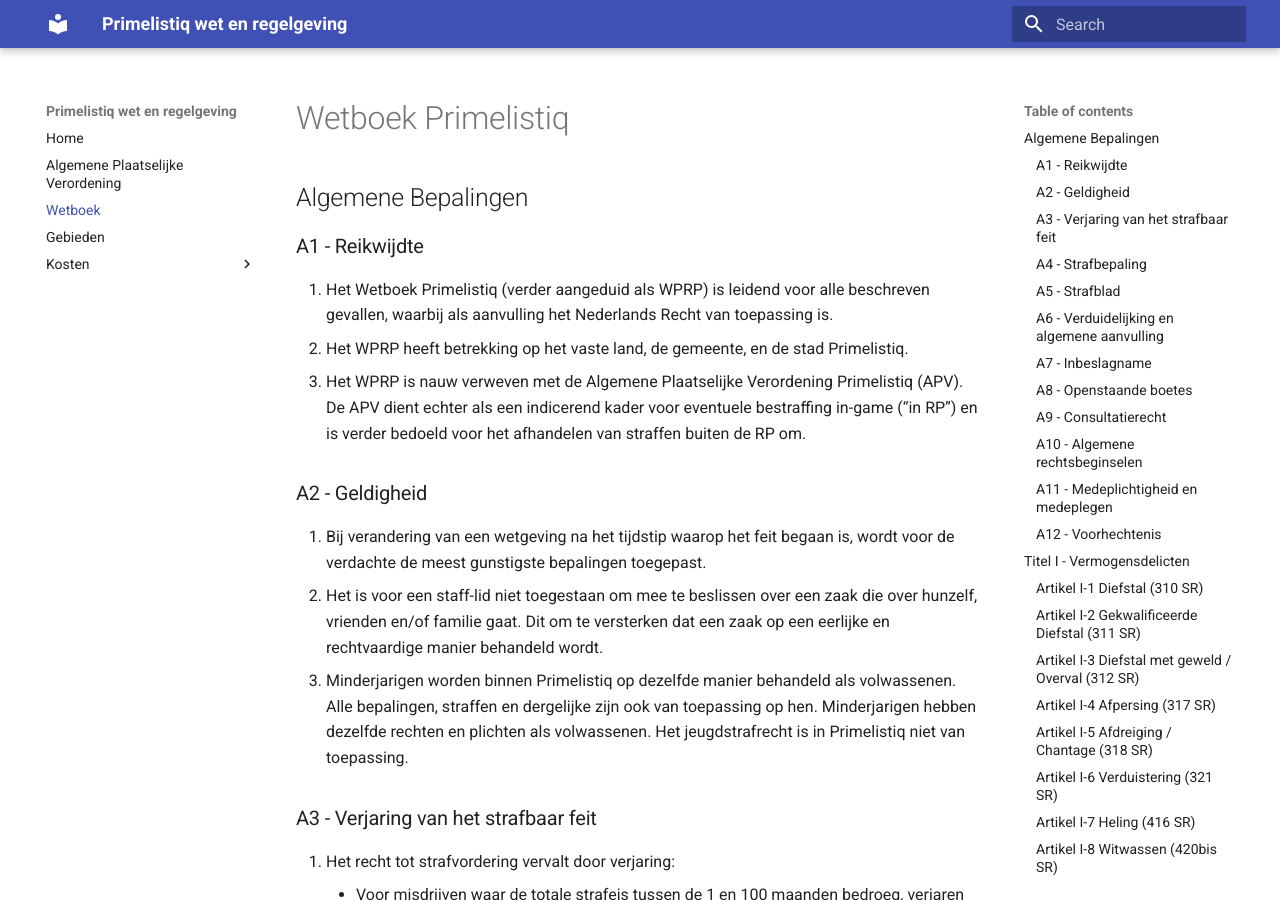
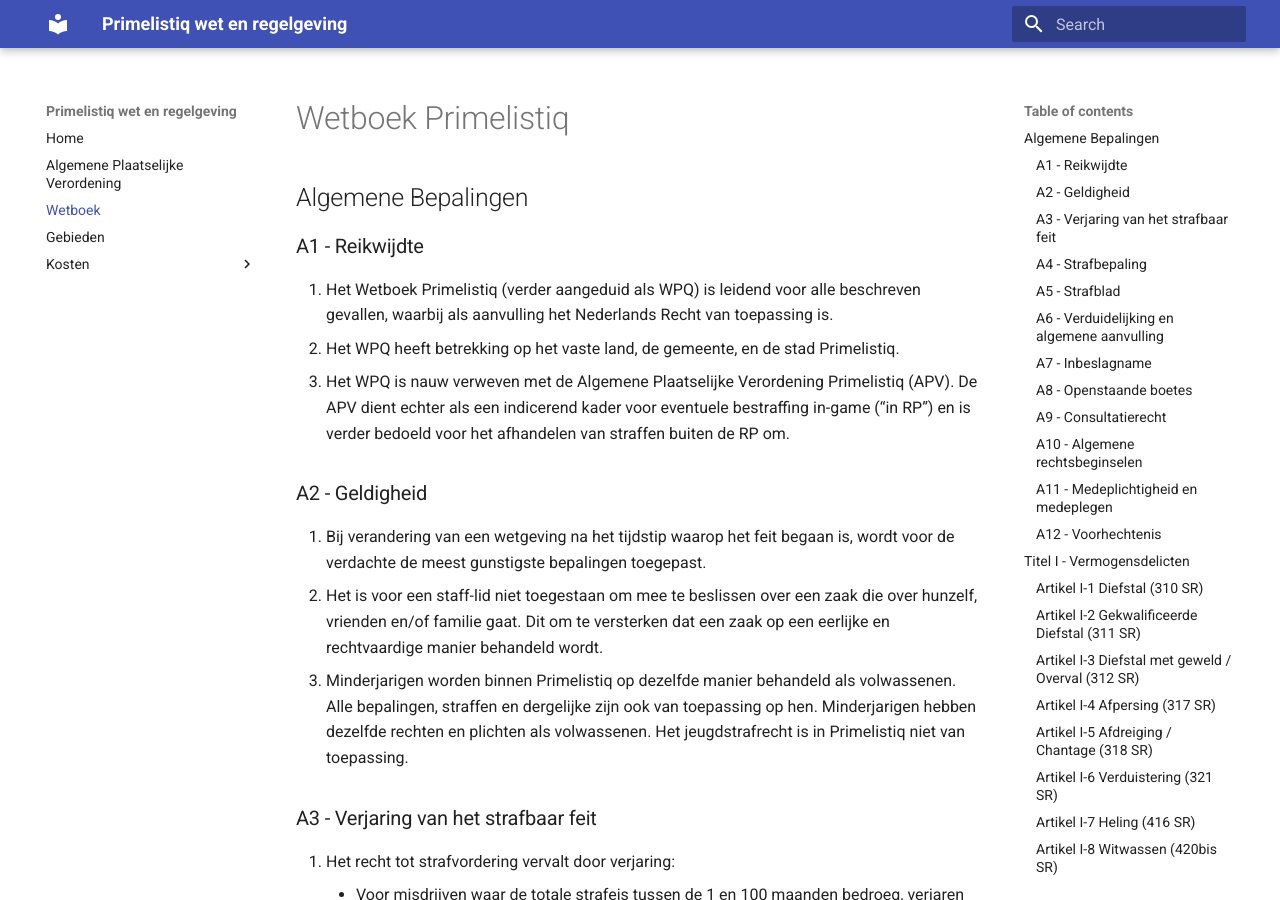
Before and after one commit to mickjoel/wetboek.sunstone, an MkDocs documentation site: the page built from docs/wetboek.md, in a window 1280 px wide and 900 px high. Built offline with MkDocs 1.6.1 and Material for MkDocs 9.7.7, drawn with Linux system fonts in a browser that asks for light colours.

Commit message:
Update wetboek.md

```diff
--- a/docs/wetboek.md
+++ b/docs/wetboek.md
@@ -4,9 +4,9 @@
 
 ### A1 - Reikwijdte
 
-1. Het Wetboek Primelistiq (verder aangeduid als WPRP) is leidend voor alle beschreven gevallen, waarbij als aanvulling het Nederlands Recht van toepassing is.
-2. Het WPRP heeft betrekking op het vaste land, de gemeente, en de stad Primelistiq.
-3. Het WPRP is nauw verweven met de Algemene Plaatselijke Verordening Primelistiq (APV). De APV dient echter als een indicerend kader voor eventuele bestraffing in-game (“in RP”) en is verder bedoeld voor het afhandelen van straffen buiten de RP om.
+1. Het Wetboek Primelistiq (verder aangeduid als WPQ) is leidend voor alle beschreven gevallen, waarbij als aanvulling het Nederlands Recht van toepassing is.
+2. Het WPQ heeft betrekking op het vaste land, de gemeente, en de stad Primelistiq.
+3. Het WPQ is nauw verweven met de Algemene Plaatselijke Verordening Primelistiq (APV). De APV dient echter als een indicerend kader voor eventuele bestraffing in-game (“in RP”) en is verder bedoeld voor het afhandelen van straffen buiten de RP om.
 
 ### A2 - Geldigheid
 
```
